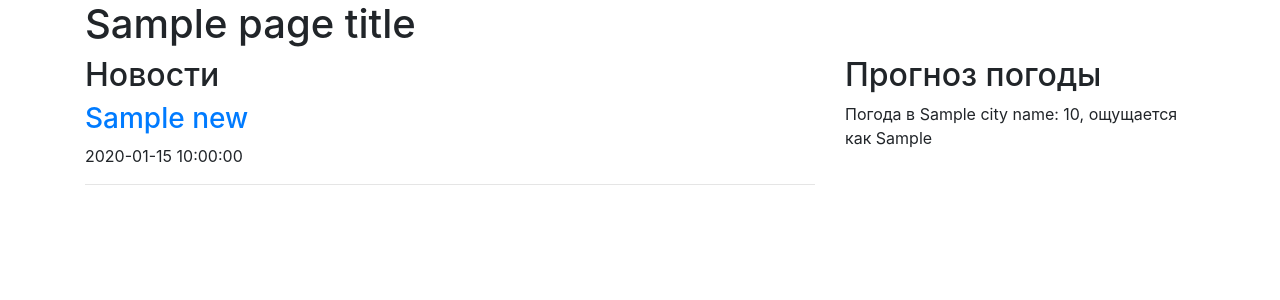
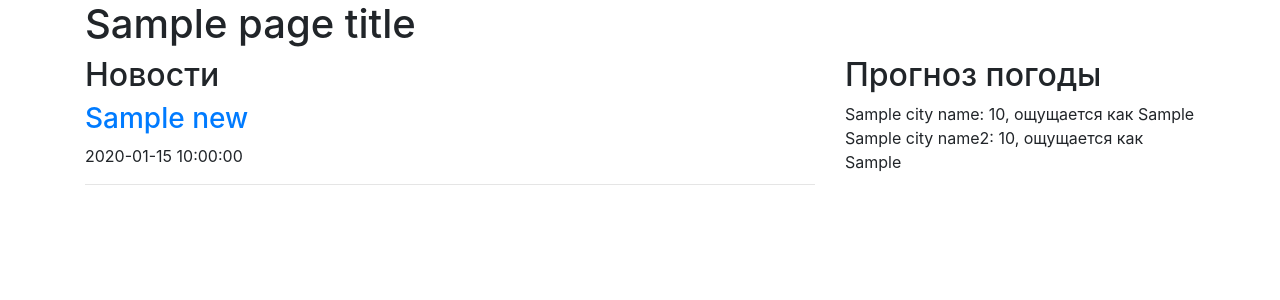
Before and after one commit to arv-inc/learn_web2, a Flask app: template templates/bootstrap.html in a window 1280 px wide. Shown: the top 300 px of the page. Run offline with Flask 2, Linux system fonts and the light colour scheme; the template is opened without the code that fills it: most values are stand-ins (such as "Sample title", 1, 10 or a date in 2020); some libraries are stand-ins or nearby versions.

Commit message:
два города

```diff
--- a/server2.py
+++ b/server2.py
@@ -11,8 +11,10 @@ def index():
     page_title = "Новости Python"
     city_name = "Norilsk,Russia"
     weather = weather_by_city(city_name)
+    city_name2 = "Saint-Petersburg,Russia"
+    weather2 = weather_by_city(city_name2)
     news_list = get_python_news()
-    return render_template('bootstrap.html', page_title=page_title, weather=weather, city_name=city_name, news_list=news_list)
+    return render_template('bootstrap.html', page_title=page_title, weather=weather, city_name=city_name, weather2=weather2, city_name2=city_name2, news_list=news_list)
 
 
 if __name__ == "__main__":
--- a/templates/bootstrap.html
+++ b/templates/bootstrap.html
@@ -24,8 +24,13 @@
             </div>
             <div class="col-4">
                 <h2>Прогноз погоды</h2>
-                {% if weather%}
-                    Погода в {{ city_name }}: {{ weather.temp_C }}, ощущается как {{ weather.FeelsLikeC }}
+                {% if weather %}
+                    {{ city_name }}: {{ weather.temp_C }}, ощущается как {{ weather.FeelsLikeC }}
+                {% else %}
+                    Сервис погоды временно недоступен
+                {% endif %}
+                {% if weather2 %}
+                    <p>{{ city_name2 }}: {{ weather2.temp_C }}, ощущается как {{ weather2.FeelsLikeC }}</p>
                 {% else %}
                     Сервис погоды временно недоступен
                 {% endif %}
```
